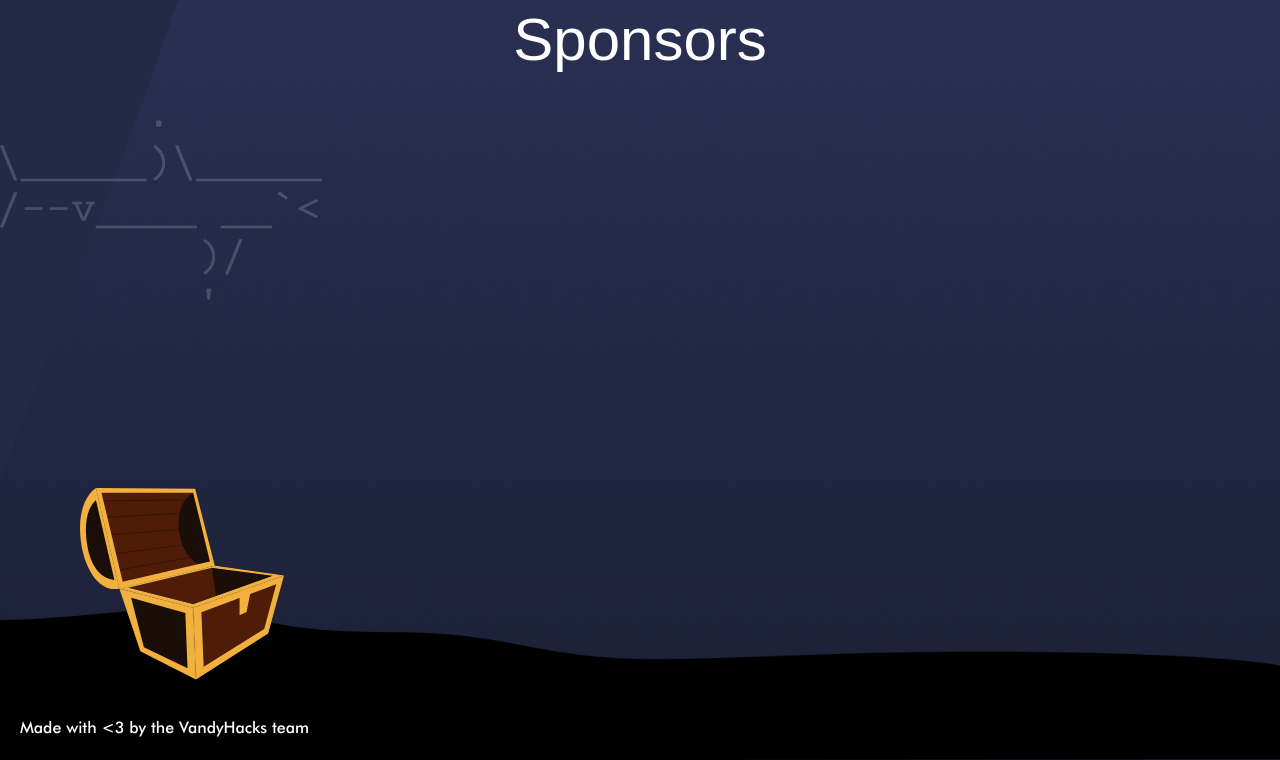
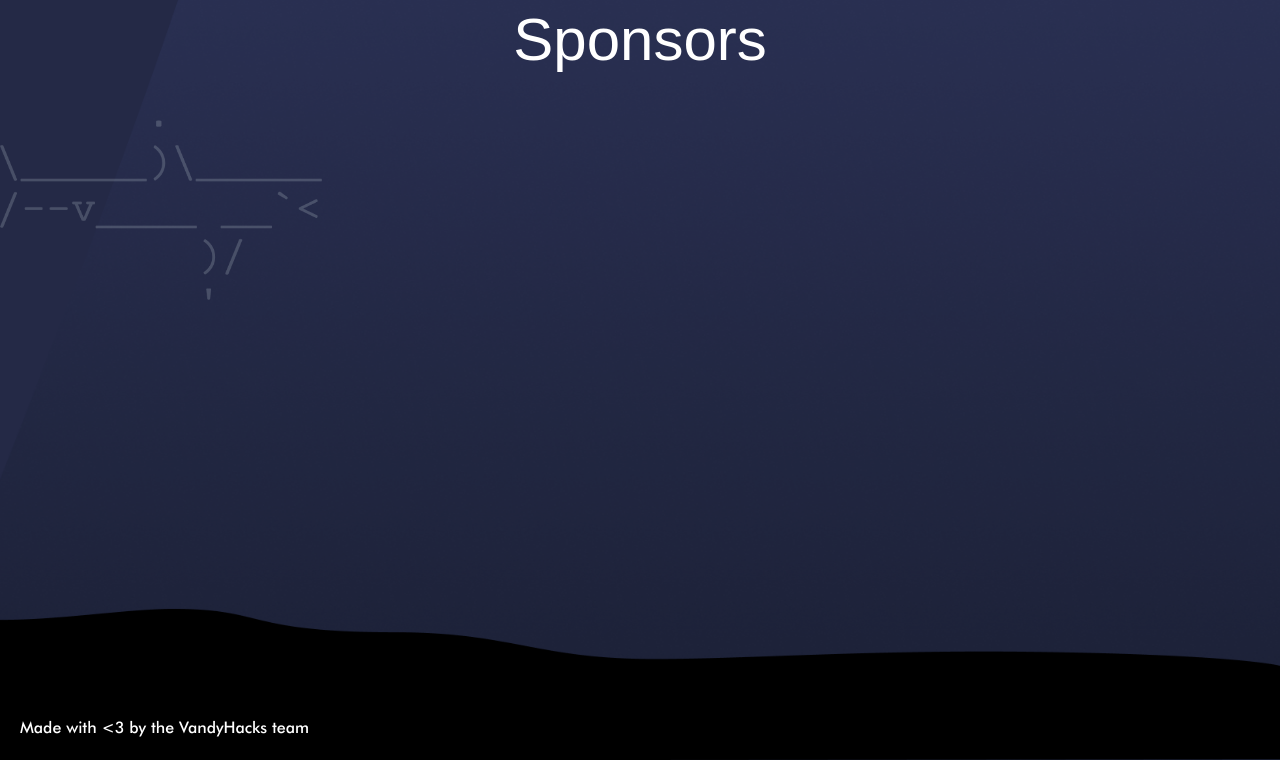
Before and after one commit to VandyHacks/vh9-promo-site, a Svelte app: page / in a window 1280 px wide. Shown: the part 4840-5600 px from the top of the page. Built offline with nearby package versions, Linux system fonts and the light colour scheme; a web font is replaced by a local one.

Commit message:
temporarily removed treasure

```diff
--- a/src/pages/Sponsors.svelte
+++ b/src/pages/Sponsors.svelte
@@ -4,14 +4,18 @@
 </script>
 
 <div class="flex relative h-screen w-full text-white">
-    <div class="absolute bottom-[80px] left-[80px] z-20">
+    <!-- <div class="absolute bottom-[80px] left-[80px]">
         <TreasureChest />
-    </div>
+    </div> -->
 
     <div
         class="absolute mt-[50px] top left-1/2 transform -translate-x-1/2 z-10"
     >
         <div class="text-white text-2xl md:text-4xl lg:text-6xl">Sponsors</div>
+
+        <div class="w-full h-full">
+            <!-- Sponsors -->
+        </div>
     </div>
 
     <div class="absolute bottom-[20px] left-[20px] z-20 font-['Futura']">
```
